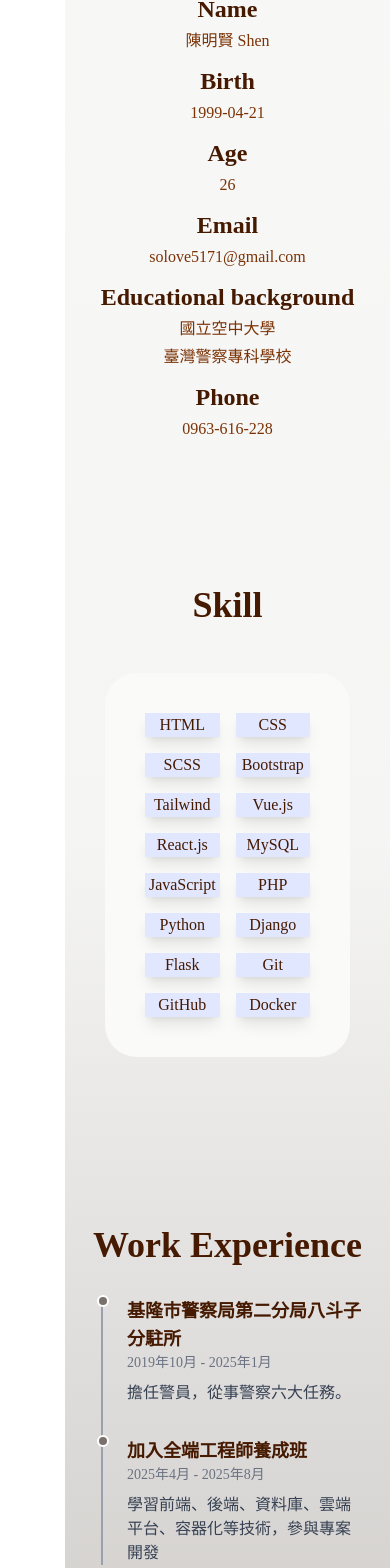
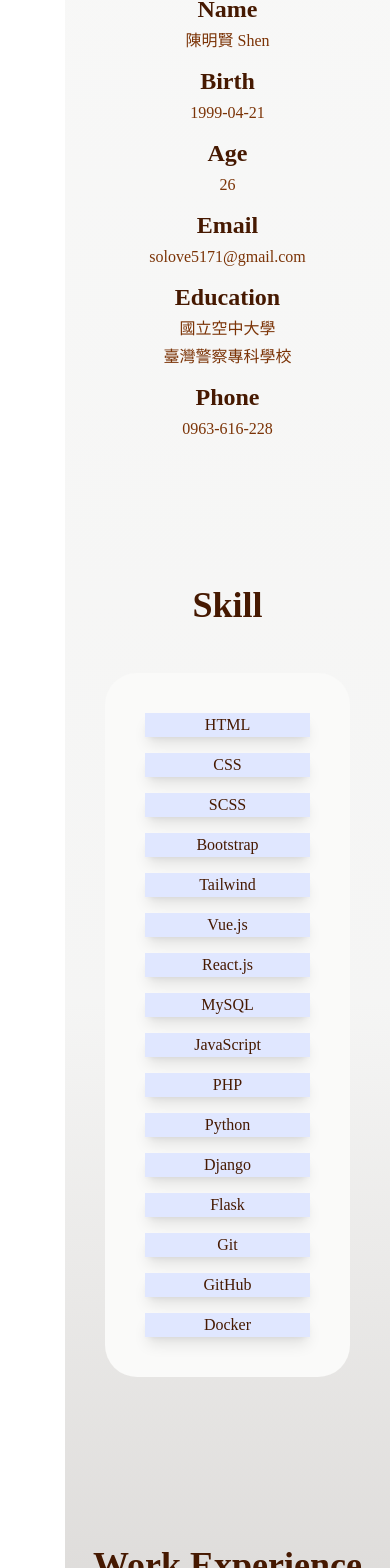
Before and after one commit to Shen880421/resume_V2, a Vue app in the folder my-website/: page / in a window 390 px wide. Shown: the part 1067-2635 px from the top of the page. Built offline with nearby package versions, Linux system fonts and the light colour scheme; a web font is replaced by a local one.

Commit message:
feat: 更新 BasicInfo 元件的標題，將 "Educational background" 改為 "Education"；調整 Skill 元件的樣式，將最大小螢幕列數從 2 調整為 1

```diff
--- a/my-website/src/components/BasicInfo.vue
+++ b/my-website/src/components/BasicInfo.vue
@@ -26,7 +26,7 @@
         </p>
 
         <h2 class="flex flex-row justify-center font-bold text-2xl mt-2">
-            Educational background
+            Education
         </h2>
         <p class="flex flex-row justify-center text-amber-900">國立空中大學</p>
         <p class="flex flex-row justify-center text-amber-900">
--- a/my-website/src/components/Skill.vue
+++ b/my-website/src/components/Skill.vue
@@ -1,7 +1,7 @@
 <template>
     <h1 class="flex justify-center text-4xl font-bold mt-36 mb-12">Skill</h1>
     <section
-        class="grid max-sm:grid-cols-2 sm:grid-cols-5 lg:grid-cols-8 gap-4 h-full m-10 bg-stone-50 p-10 rounded-4xl"
+        class="grid max-sm:grid-cols-1 sm:grid-cols-5 lg:grid-cols-8 gap-4 h-full m-10 bg-stone-50 p-10 rounded-4xl"
     >
         <div class="flex justify-center bg-indigo-100 shadow-lg">
             <p class="text-amber-950">HTML</p>
```
